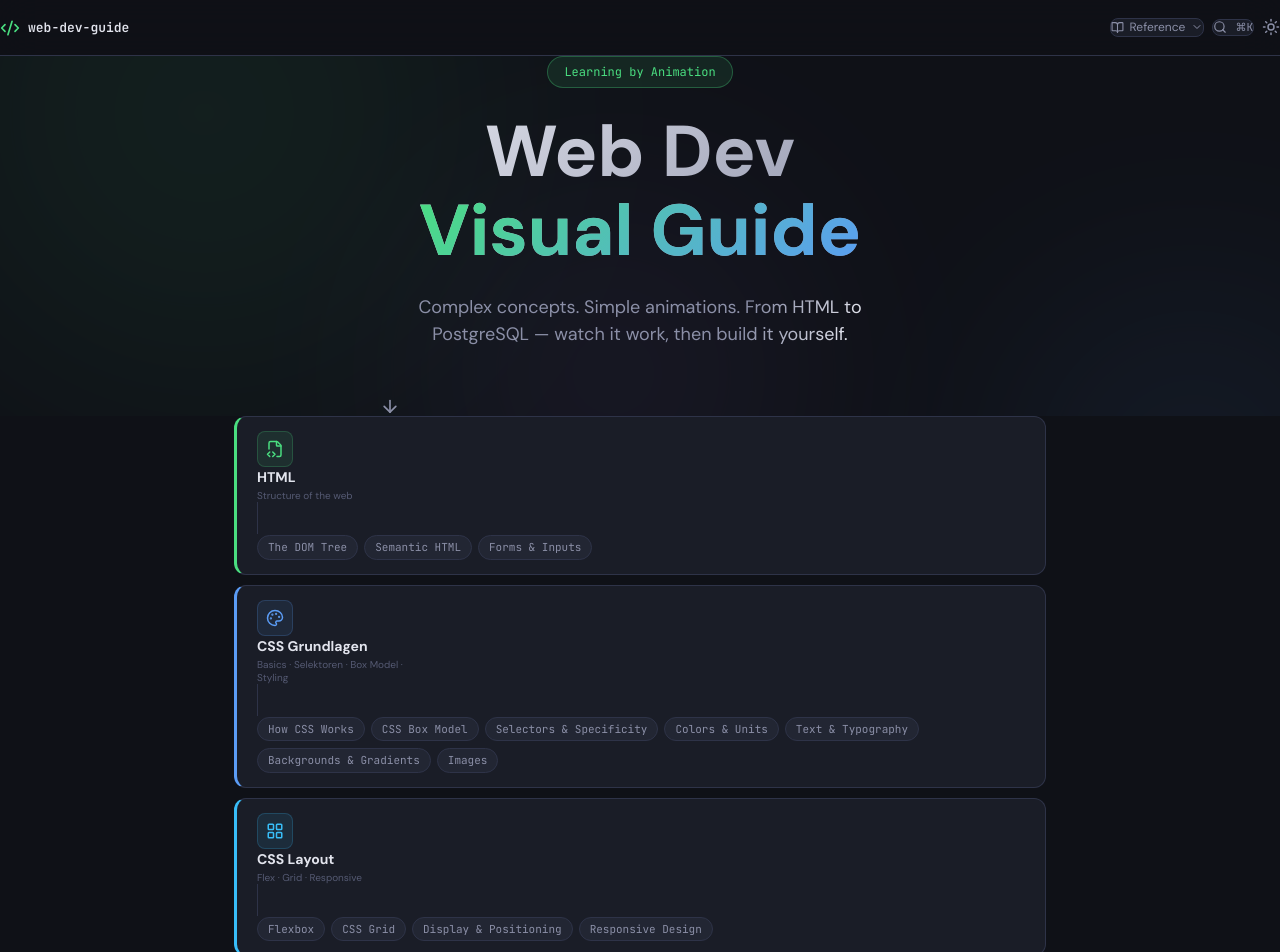
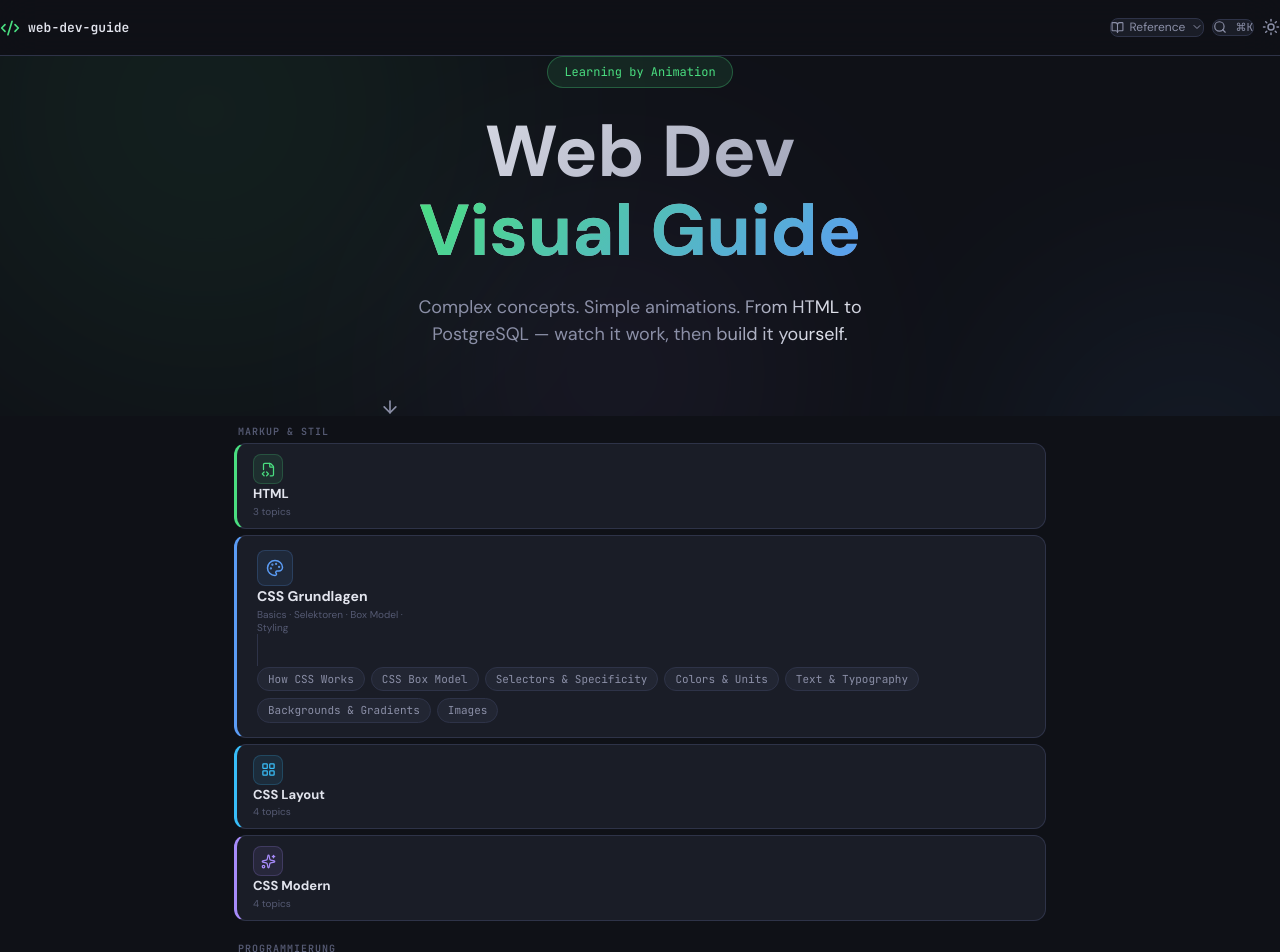
Before and after one commit to jaywee92/web-dev-guide, a React (Vite) app: page /css in a window 1280 px wide. Shown: the top 952 px of the page. Built offline with nearby package versions, Linux system fonts and the light colour scheme.

Commit message:
feat: homepage — group section headers + compact cards for small categories

```diff
--- a/src/pages/Home/CategoryGrid.tsx
+++ b/src/pages/Home/CategoryGrid.tsx
@@ -2,15 +2,19 @@ import type { ComponentType } from 'react'
 import { useState } from 'react'
 import { motion } from 'framer-motion'
 import { useNavigate } from 'react-router-dom'
-import { FileCode2, Palette, Zap, Shield, Layers, Globe, ArrowLeftRight, Database, LayoutGrid, Sparkles } from 'lucide-react'
-import { CATEGORIES } from '@/data/categories'
+import {
+  FileCode2, Palette, Zap, Shield, Layers, Globe,
+  ArrowLeftRight, Database, LayoutGrid, Sparkles,
+} from 'lucide-react'
+import { CATEGORIES, CATEGORY_GROUPS } from '@/data/categories'
 import { TOPICS } from '@/data/topics'
 import type { Category } from '@/types'
 import SpotlightCard from './SpotlightCard'
 import ClickSpark from './ClickSpark'
 
 const ICONS: Record<string, ComponentType<{ size?: number; color?: string }>> = {
-  FileCode2, Palette, Zap, Shield, Layers, Globe, ArrowLeftRight, Database, LayoutGrid, Sparkles,
+  FileCode2, Palette, Zap, Shield, Layers, Globe,
+  ArrowLeftRight, Database, LayoutGrid, Sparkles,
 }
 
 function TopicChip({ topic, color, onNavigate }: {
@@ -50,12 +54,13 @@ function CategoryRow({ category, index }: { category: Category; index: number })
   const navigate = useNavigate()
   const topics = TOPICS.filter(t => t.category === category.id)
   const Icon = ICONS[category.icon] ?? FileCode2
+  const isCompact = topics.length <= 4
 
   return (
     <motion.div
       initial={{ opacity: 0, y: 16 }}
       animate={{ opacity: 1, y: 0 }}
-      transition={{ duration: 0.4, delay: index * 0.06 }}
+      transition={{ duration: 0.4, delay: index * 0.05 }}
     >
       <SpotlightCard
         color={category.color}
@@ -65,7 +70,7 @@ function CategoryRow({ category, index }: { category: Category; index: number })
           border: '1px solid var(--border)',
           borderRadius: 12,
           borderLeft: `3px solid ${category.color}`,
-          padding: '14px 20px',
+          padding: isCompact ? '10px 16px' : '14px 20px',
           display: 'flex',
           alignItems: 'center',
           gap: 16,
@@ -74,24 +79,31 @@ function CategoryRow({ category, index }: { category: Category; index: number })
       >
         {/* Icon */}
         <div title={category.description} style={{
-          width: 36, height: 36, borderRadius: 8, flexShrink: 0,
+          width: isCompact ? 30 : 36,
+          height: isCompact ? 30 : 36,
+          borderRadius: 8,
+          flexShrink: 0,
           background: `${category.color}18`,
           border: `1px solid ${category.color}33`,
-          display: 'flex', alignItems: 'center', justifyContent: 'center',
+          display: 'flex',
+          alignItems: 'center',
+          justifyContent: 'center',
         }}>
-          <Icon size={18} color={category.color} />
+          <Icon size={isCompact ? 15 : 18} color={category.color} />
         </div>
 
         {/* Category title */}
-        <div style={{ width: 150, flexShrink: 0 }}>
-          <div style={{ fontSize: 14, fontWeight: 700, color: 'var(--text)' }}>
+        <div style={{ width: isCompact ? 120 : 150, flexShrink: 0 }}>
+          <div style={{ fontSize: isCompact ? 13 : 14, fontWeight: 700, color: 'var(--text)' }}>
             {category.title}
           </div>
           <div style={{ fontSize: 10, color: 'var(--text-faint)', marginTop: 1, lineHeight: 1.3 }}>
-            {category.description}
+            {isCompact ? `${topics.length} topics` : category.description}
           </div>
         </div>
 
+        {!isCompact && (
+          <>
             {/* Divider */}
             <div style={{ width: 1, height: 32, background: 'var(--border)', flexShrink: 0 }} />
 
@@ -106,18 +118,50 @@ function CategoryRow({ category, index }: { category: Category; index: number })
                 />
               ))}
             </div>
+          </>
+        )}
       </SpotlightCard>
     </motion.div>
   )
 }
 
+function GroupLabel({ label }: { label: string }) {
+  return (
+    <div style={{
+      fontSize: 10,
+      fontFamily: 'var(--font-mono)',
+      fontWeight: 700,
+      letterSpacing: '0.1em',
+      color: 'var(--text-faint)',
+      padding: '8px 4px 4px',
+    }}>
+      {label}
+    </div>
+  )
+}
+
 export default function CategoryGrid() {
+  let rowIndex = 0
+
   return (
     <section style={{ maxWidth: 860, margin: '0 auto', padding: '0 24px 80px' }}>
-      <div style={{ display: 'flex', flexDirection: 'column', gap: 10 }}>
-        {CATEGORIES.map((cat, i) => (
-          <CategoryRow key={cat.id} category={cat} index={i} />
+      <div style={{ display: 'flex', flexDirection: 'column', gap: 4 }}>
+        {CATEGORY_GROUPS.map(group => {
+          const groupCategories = group.categoryIds
+            .map(id => CATEGORIES.find(c => c.id === id))
+            .filter((c): c is Category => c !== undefined)
+
+          return (
+            <div key={group.key}>
+              <GroupLabel label={group.label} />
+              <div style={{ display: 'flex', flexDirection: 'column', gap: 6, marginBottom: 8 }}>
+                {groupCategories.map(cat => (
+                  <CategoryRow key={cat.id} category={cat} index={rowIndex++} />
                 ))}
+              </div>
+            </div>
+          )
+        })}
       </div>
     </section>
   )
```
Lines whose indentation alone changed are shown as unchanged.
